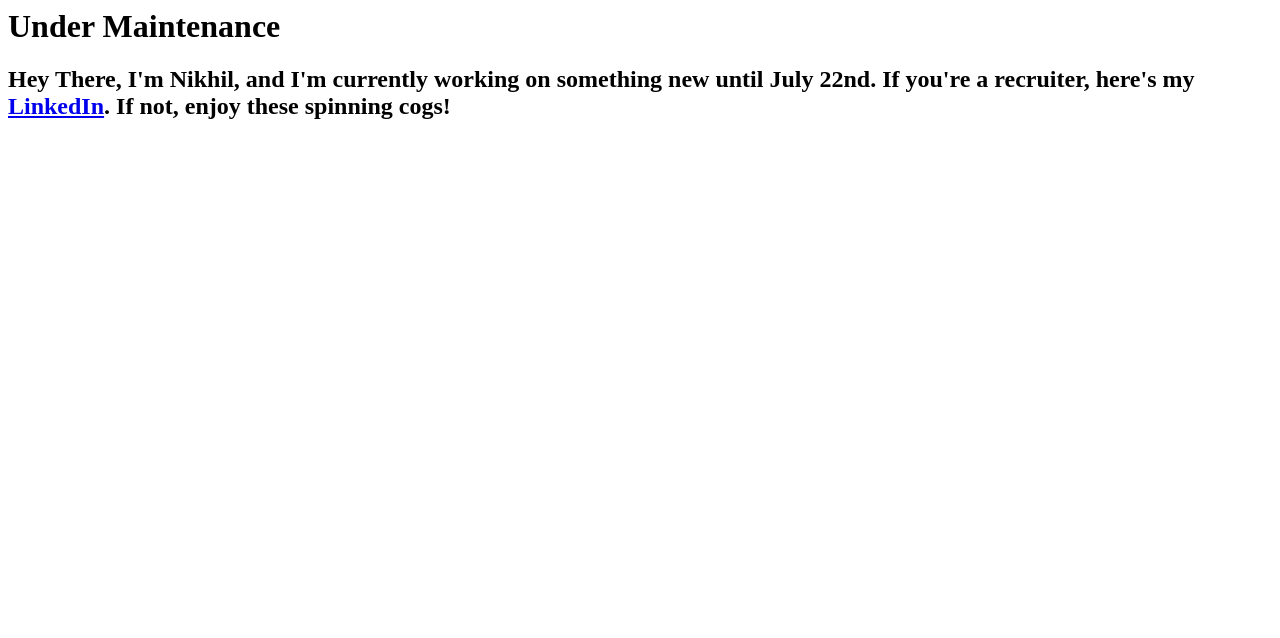
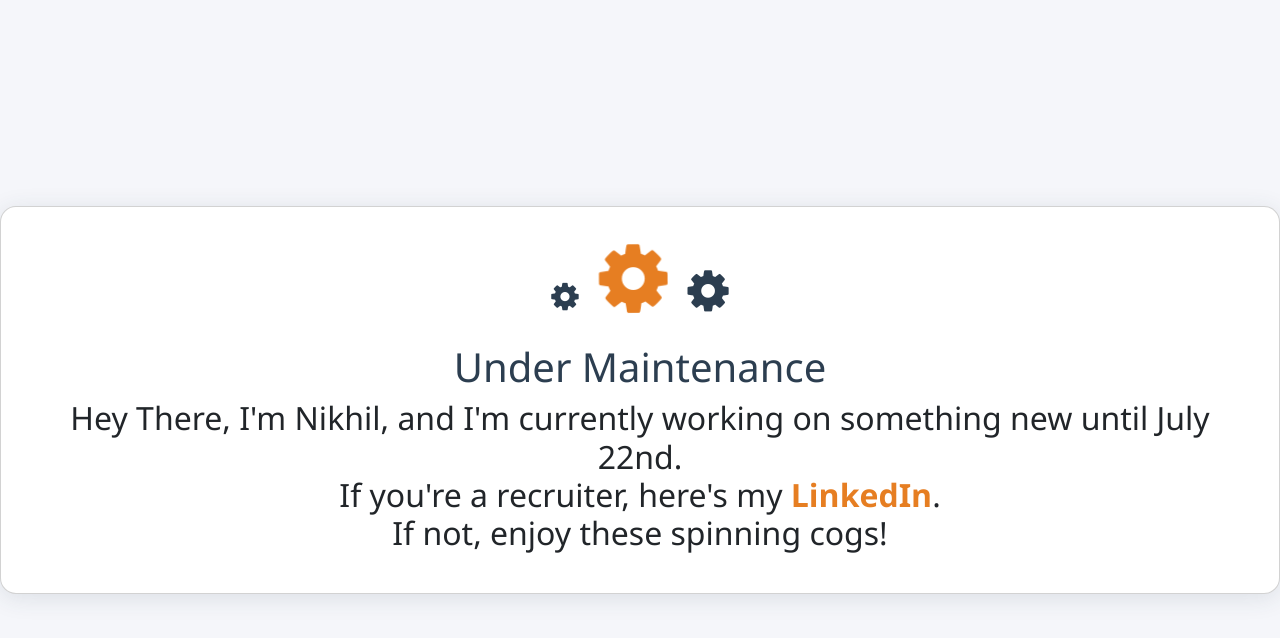
Before and after one commit to niks-yad/website, a plain HTML site: page index.html in a window 1280 px wide. Drawn offline with nearby package versions, Linux system fonts and the light colour scheme.

Commit message:
Switch to Bootstrap and CDN for styling and icons

```diff
--- a/index.html
+++ b/index.html
@@ -1,12 +1,70 @@
-<div class="container">
-  <div class="what-is-up">
-
-    <div class="spinny-cogs">
-      <i class="fa fa-cog" aria-hidden="true"></i>
-      <i class="fa fa-5x fa-cog fa-spin" aria-hidden="true"></i>
-      <i class="fa fa-3x fa-cog" aria-hidden="true"></i>
+<!DOCTYPE html>
+<html lang="en">
+<head>
+  <meta charset="UTF-8">
+  <meta name="viewport" content="width=device-width, initial-scale=1.0">
+  <title>Under Maintenance - Nikhil Yadav</title>
+  <link href="https://cdn.jsdelivr.net/npm/bootstrap@5.3.2/dist/css/bootstrap.min.css" rel="stylesheet">
+  <link rel="stylesheet" href="https://cdnjs.cloudflare.com/ajax/libs/font-awesome/4.7.0/css/font-awesome.min.css">
+  <style>
+    body {
+      background: #f5f6fa;
+      font-family: 'Segoe UI', 'Roboto', 'Arial', sans-serif;
+      margin: 0;
+      padding: 0;
+    }
+    .main-container {
+      min-height: 100vh;
+      display: flex;
+      justify-content: center;
+      align-items: center;
+    }
+    .card {
+      border-radius: 1rem;
+      box-shadow: 0 4px 24px rgba(44, 62, 80, 0.12);
+      text-align: center;
+      padding: 2rem 3rem;
+    }
+    .spinny-cogs {
+      margin-bottom: 1.5rem;
+    }
+    .fa-cog {
+      color: #2c3e50;
+      margin: 0 0.5rem;
+    }
+    .fa-cog.fa-spin {
+      color: #e67e22;
+    }
+    .maintenance {
+      color: #2c3e50;
+      margin-bottom: 0.5rem;
+    }
+    a {
+      color: #e67e22;
+      text-decoration: none;
+      font-weight: bold;
+      transition: color 0.2s;
+    }
+    a:hover {
+      color: #cf711c;
+    }
+  </style>
+</head>
+<body>
+  <div class="main-container">
+    <div class="card">
+      <div class="spinny-cogs">
+        <i class="fa fa-cog fa-2x" aria-hidden="true"></i>
+        <i class="fa fa-5x fa-cog fa-spin" aria-hidden="true"></i>
+        <i class="fa fa-3x fa-cog" aria-hidden="true"></i>
+      </div>
+      <h1 class="maintenance">Under Maintenance</h1>
+      <h2>Hey There, I'm Nikhil, and I'm currently working on something new until July 22nd.<br>
+        If you're a recruiter, here's my <a href="https://www.linkedin.com/in/niksyad/" target="_blank" rel="noopener noreferrer">LinkedIn</a>.<br>
+        If not, enjoy these spinning cogs!
+      </h2>
     </div>
-    <h1 class="maintenance">Under Maintenance</h1>
-    <h2>Hey There, I'm Nikhil, and I'm currently working on something new until July 22nd. If you're a recruiter, here's my <a href="https://www.linkedin.com/in/niksyad/" target="_blank" rel="noopener noreferrer">LinkedIn</a>. If not, enjoy these spinning cogs!</h2>
   </div>
-</div>
+  <script src="https://cdn.jsdelivr.net/npm/bootstrap@5.3.2/dist/js/bootstrap.bundle.min.js"></script>
+</body>
+</html>
```
